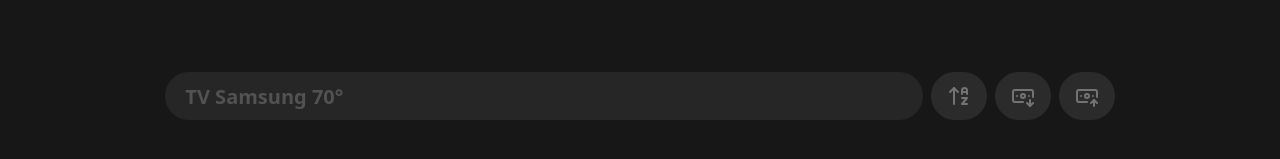
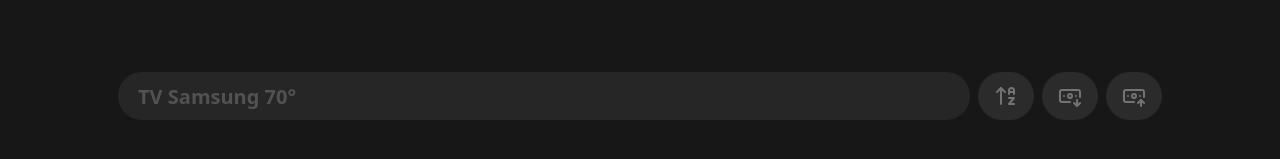
Before and after one commit to pablos-juan/stride-ecomerce, a React (Vite) app: page / in a window 1280 px wide. Shown: the top 159 px of the page. Built offline with nearby package versions, Linux system fonts and the light colour scheme.

Commit message:
Mejorar diseño del componente Header; ajustar estilos de entrada y agrupar botones de ordenamiento

```diff
--- a/src/components/Header.jsx
+++ b/src/components/Header.jsx
@@ -12,13 +12,14 @@
   }
 
   return (
-    <header className='flex flex-col md:flex-row justify-center items-center p-1 md:p-4 m-2 gap-2'>
+    <header className='flex flex-col md:flex-row justify-center md:items-center p-1 md:p-4 m-2 gap-2'>
       <input
         type='text'
         placeholder='TV Samsung 70°'
-        className='bg-neutral-800 text-white text-xl font-semibold h-12 w-full md:w-2/3 py-2 px-5 rounded-full placeholder:text-neutral-600 outline-offset-2 outline-amber-200/50 focus:outline-2'
+        className='bg-neutral-800 text-white text-xl font-semibold h-12 w-full md:w-3/4 py-2 px-5 rounded-full placeholder:text-neutral-600 outline-offset-2 outline-amber-200/50 focus:outline-2'
       />
 
+      <div className='flex gap-2'>
         <button onClick={handleClick} id={ALFABETIC_SORT} className={`${sort === ALFABETIC_SORT ? 'bg-amber-200/20 text-amber-100 hover:bg-amber-200/60 hover:text-amber-100 active:scale-150' : BUTTON_NEUTRAL_STYLE} rounded-full py-3 px-4 flex gap-2 transition-all duration-300 cursor-pointer`}>
           <ArrowUpAZ />
         </button>
@@ -27,9 +28,10 @@
           <BanknoteArrowDownIcon />
         </button>
 
-      <button onClick={handleClick} id={MAX_PRICE_FIRST_SORT} className={`${sort === MAX_PRICE_FIRST_SORT ? 'bg-amber-200/20 text-amber-100 hover:bg-amber-200/60 hover:text-amber-100 active:scale-150' : BUTTON_NEUTRAL_STYLE} rounded-full py-3 px-4 flex gap-2 transition-all duration-300 cursor-pointer`}>
+        <button onClick={handleClick} id={MAX_PRICE_FIRST_SORT} className={`${sort === MAX_PRICE_FIRST_SORT ? 'bg-amber-200/20 text-amber-100 hover:bg-amber-200/60 hover:text-amber-100 active:scale-150' : BUTTON_NEUTRAL_STYLE} w-fit rounded-full py-3 px-4 flex gap-2 transition-all duration-300 cursor-pointer`}>
           <BanknoteArrowUp />
         </button>
+      </div>
     </header>
   )
 }
```
Lines whose indentation alone changed are shown as unchanged.
